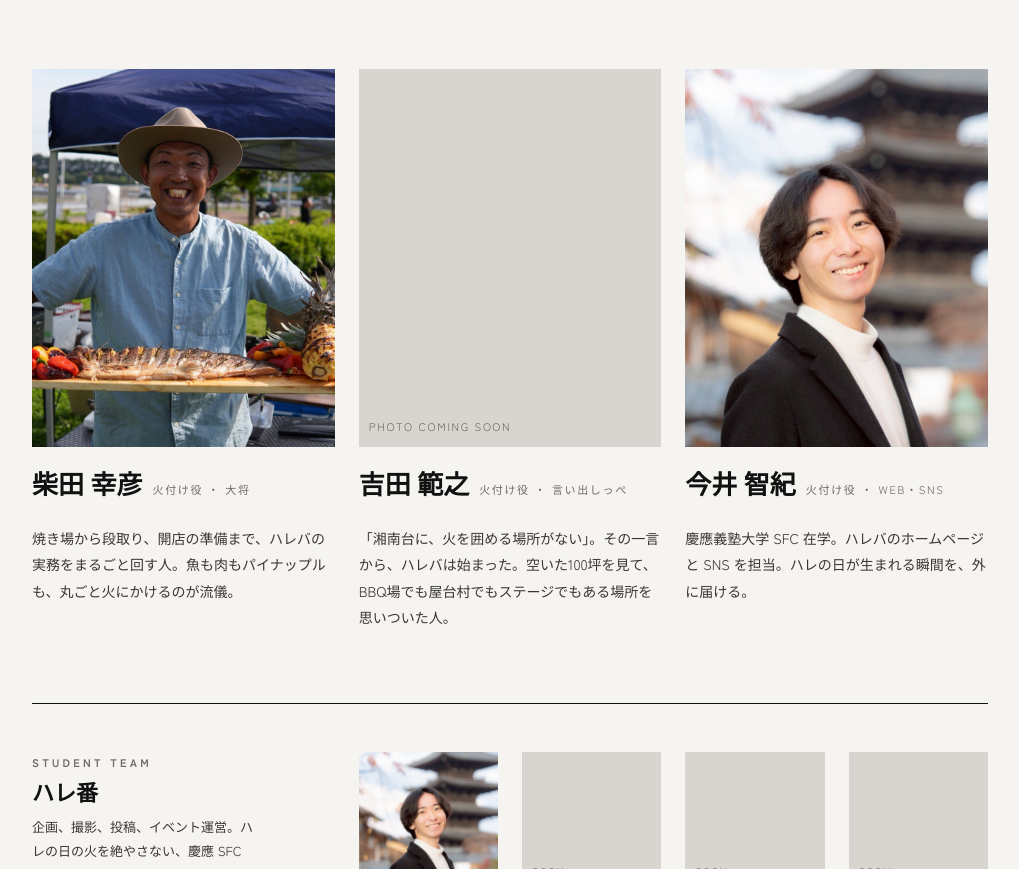
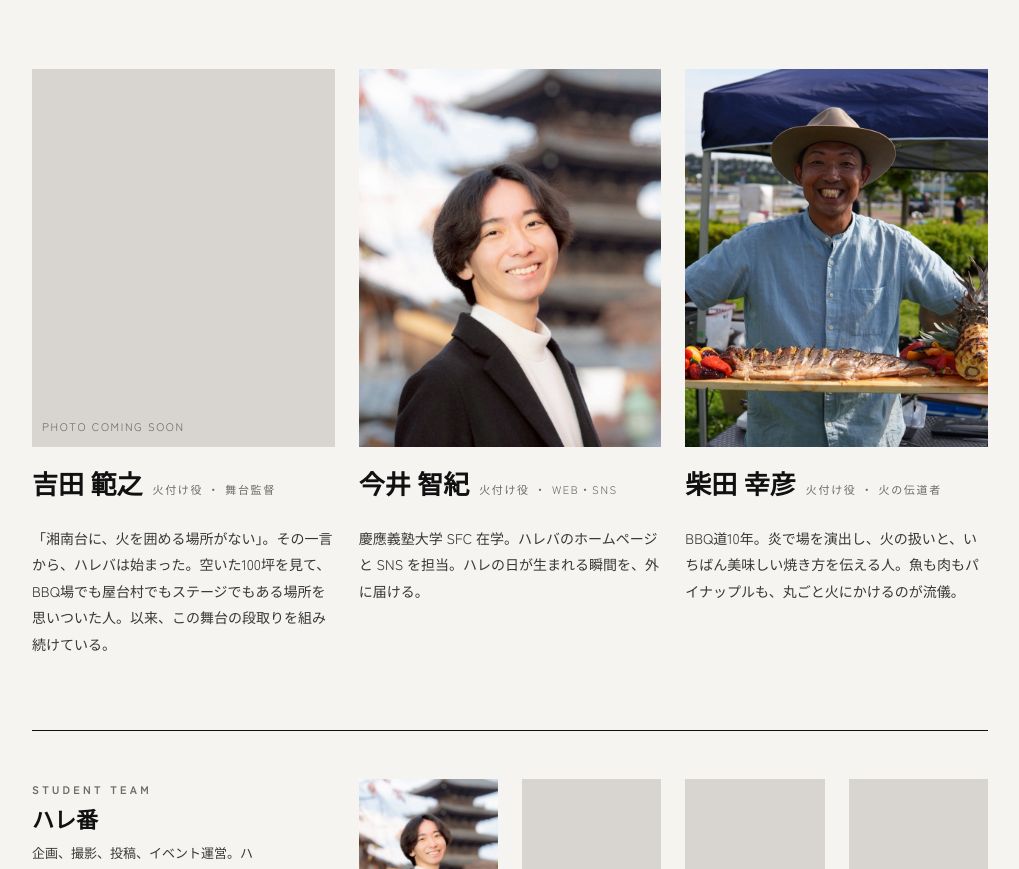
Before and after one commit to imtmkin/hare-bar-site, a plain HTML site: page index.html in a window 1280 px wide. Shown: the part 5051-5920 px from the top of the page, without its empty margins (130-1149 px from the left). Drawn offline with Linux system fonts and the light colour scheme; a web font is replaced by a local one.

Commit message:
火付け役の並びを吉田・今井・柴田に、柴田氏を火の伝道者、吉田氏を舞台監督に

```diff
--- a/index.html
+++ b/index.html
@@ -201,20 +201,20 @@
     </div>
     <p class="people-lead">火をつける3人「火付け役」と、火を絶やさない学生4人「ハレ番」。仕掛けるのは私たち。この場所をつくるのは、来る人と、街の人です。</p>
     <div class="persons">
-    <div class="person p1">
-      <div class="portrait"><img src="images/people/shibata.jpg" alt="柴田幸彦" width="820" height="1024" loading="lazy"></div>
-      <p class="person-name">柴田 幸彦 <span class="person-role">火付け役 ・ 大将</span></p>
-      <p class="person-bio">焼き場から段取り、開店の準備まで、ハレバの実務をまるごと回す人。魚も肉もパイナップルも、丸ごと火にかけるのが流儀。</p>
-    </div>
     <div class="person p2">
       <div class="portrait"><span class="ph">PHOTO COMING SOON</span></div>
-      <p class="person-name">吉田 範之 <span class="person-role">火付け役 ・ 言い出しっぺ</span></p>
-      <p class="person-bio">「湘南台に、火を囲める場所がない」。その一言から、ハレバは始まった。空いた100坪を見て、BBQ場でも屋台村でもステージでもある場所を思いついた人。</p>
+      <p class="person-name">吉田 範之 <span class="person-role">火付け役 ・ 舞台監督</span></p>
+      <p class="person-bio">「湘南台に、火を囲める場所がない」。その一言から、ハレバは始まった。空いた100坪を見て、BBQ場でも屋台村でもステージでもある場所を思いついた人。以来、この舞台の段取りを組み続けている。</p>
     </div>
     <div class="person p3">
       <div class="portrait"><img src="images/people/imai.jpg" alt="今井智紀" width="820" height="1024" loading="lazy"></div>
       <p class="person-name">今井 智紀 <span class="person-role">火付け役 ・ WEB・SNS</span></p>
       <p class="person-bio">慶應義塾大学 SFC 在学。ハレバのホームページと SNS を担当。ハレの日が生まれる瞬間を、外に届ける。</p>
+    </div>
+    <div class="person p1">
+      <div class="portrait"><img src="images/people/shibata.jpg" alt="柴田幸彦" width="820" height="1024" loading="lazy"></div>
+      <p class="person-name">柴田 幸彦 <span class="person-role">火付け役 ・ 火の伝道者</span></p>
+      <p class="person-bio">BBQ道10年。炎で場を演出し、火の扱いと、いちばん美味しい焼き方を伝える人。魚も肉もパイナップルも、丸ごと火にかけるのが流儀。</p>
     </div>
     </div>
     <div class="students">
```
